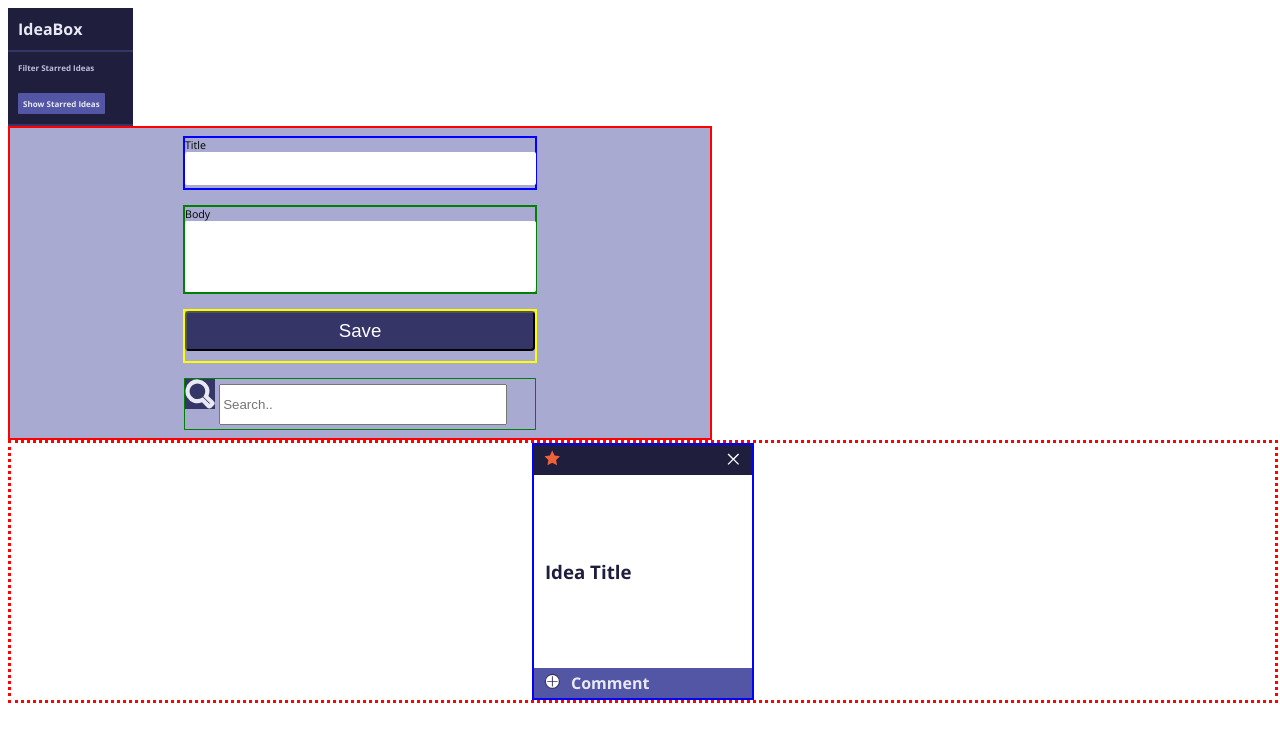
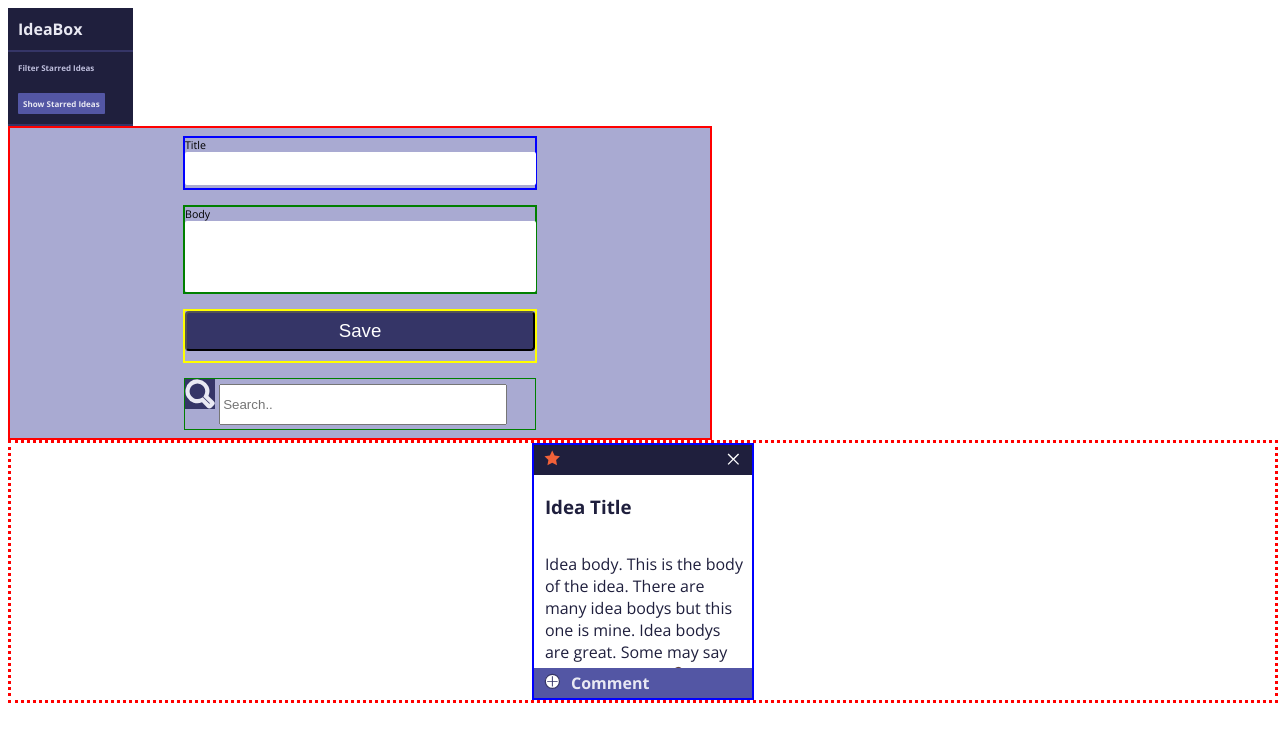
Before and after one commit to justincanthony/ideabox, a plain HTML site: page index.html in a window 1280 px wide. Drawn offline with nearby package versions, Linux system fonts and the light colour scheme.

Commit message:
Add overflow scroll to idea card body

```diff
--- a/index.html
+++ b/index.html
@@ -48,10 +48,11 @@
           </div>
           <div class="idea-card-body">
             <h3>Idea Title</h3>
-            <!-- <p>Idea body. This is the body of the idea.<p> -->
-            <form class="">
-
-            </form>
+            <p>Idea body. This is the body of the idea.
+              There are many idea bodys but this one is mine.
+              Idea bodys are great.
+              Some may say super great.
+              IDK 🤷‍♂️<p>
 
           </div>
           <div class="idea-card-footer">
--- a/styles.css
+++ b/styles.css
@@ -51,6 +51,7 @@
   flex-direction: column;
   margin-left: 5%;
   margin-right: 3%;
+  overflow: scroll;
 }
 
 .idea-card-footer {
```
